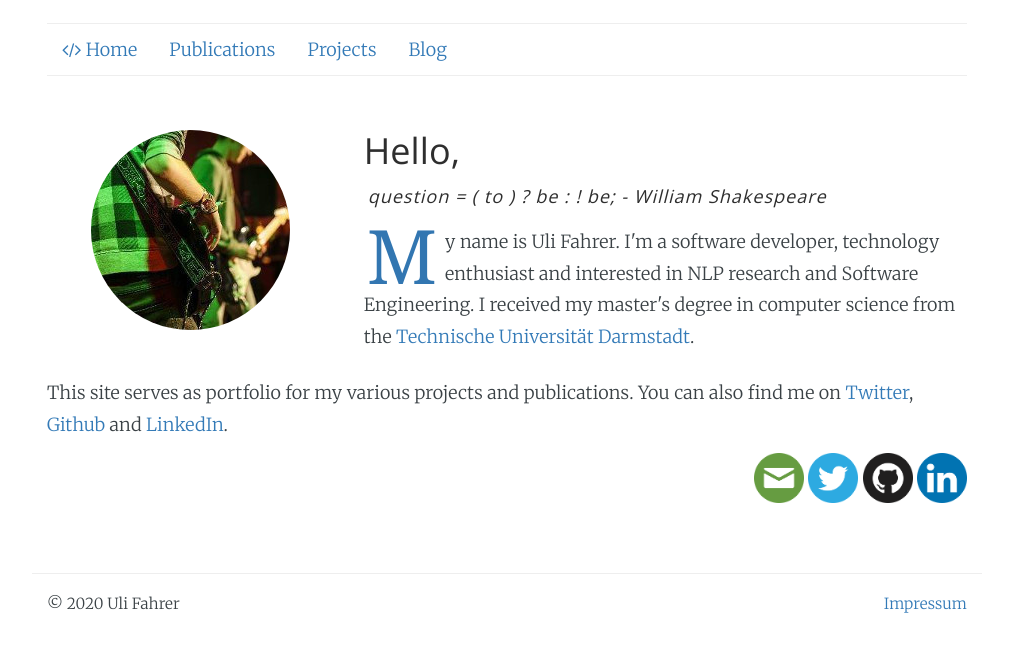
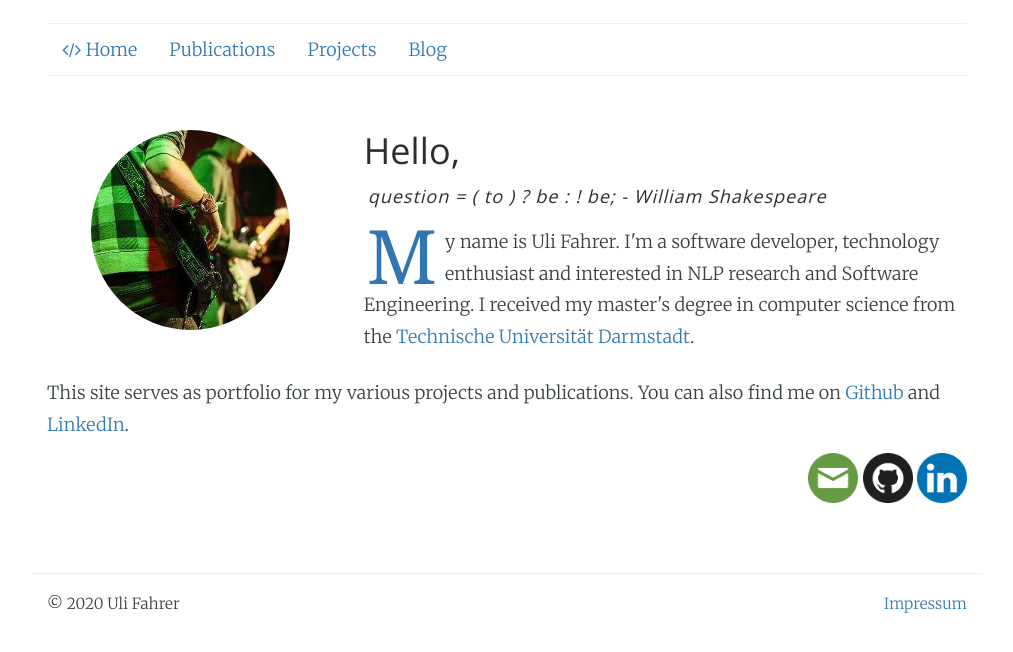
Before and after one commit to Tooa/tooa.github.io, a Jekyll site: the page built from index.html, in a window 1280 px wide. Shown: the top 652 px of the page, without its empty margins (133-1146 px from the left). Built offline with Jekyll 4.4.1, drawn with Linux system fonts in a browser that asks for light colours; nearby versions of some CDN libraries; library files that are not in the unit come from our copies.

Commit message:
remove twitter reference

```diff
--- a/index.html
+++ b/index.html
@@ -21,16 +21,14 @@ description: Main page with a short description about the page
 		</p>
 	</div>
 
-    <div class="col-md-12 col-xs-12">
-		<p> This site serves as portfolio for my various projects and publications. You can also find me on <a href="https://twitter.com/UliFahrer" target="_blank ">Twitter</a>,
-        <a href="https://github.com/Tooa" target="_blank ">Github</a> and <a href="https://www.linkedin.com/pub/uli-fahrer/" target="_blank ">LinkedIn</a>.
+  <div class="col-md-12 col-xs-12">
+		<p> This site serves as portfolio for my various projects and publications. You can also find me on <a href="https://github.com/Tooa" target="_blank ">Github</a> and <a href="https://www.linkedin.com/pub/uli-fahrer/" target="_blank ">LinkedIn</a>.
 		</p>
 	</div>
 
 	<div class="col-md-12 col-xs-12">
 		<ul class="pull-right social-icons">
 		    <li><a href="mailto:contact@uli-fahrer.de" target="_top"><img class="social-icons" src="img/email.png"></a></li>
-		    <li><a href="https://twitter.com/UliFahrer" target="_blank"><img class="social-icons" src="img/twitter.png"></a></li>
 		    <li><a href="https://github.com/Tooa" target="_blank"><img class="social-icons" src="img/github.png"></a></li>
 		    <li><a href="https://www.linkedin.com/pub/uli-fahrer/" target="_blank"><img class="social-icons" src="img/linkedin.png"></a></li>
 		</ul>
```
Also changed, not shown: img/twitter.png (deleted).
